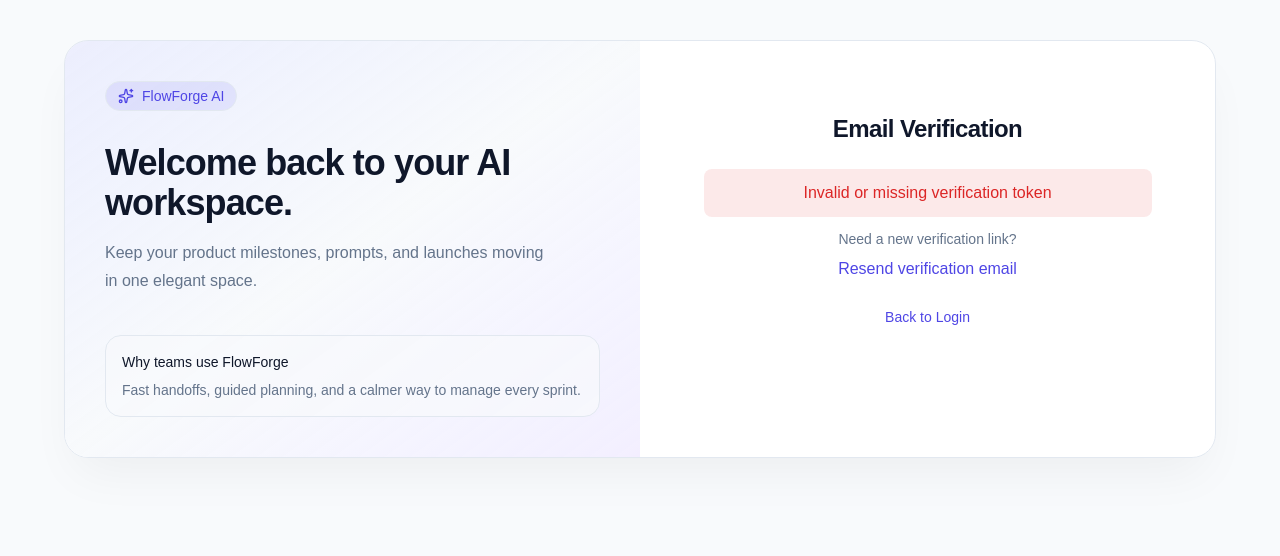
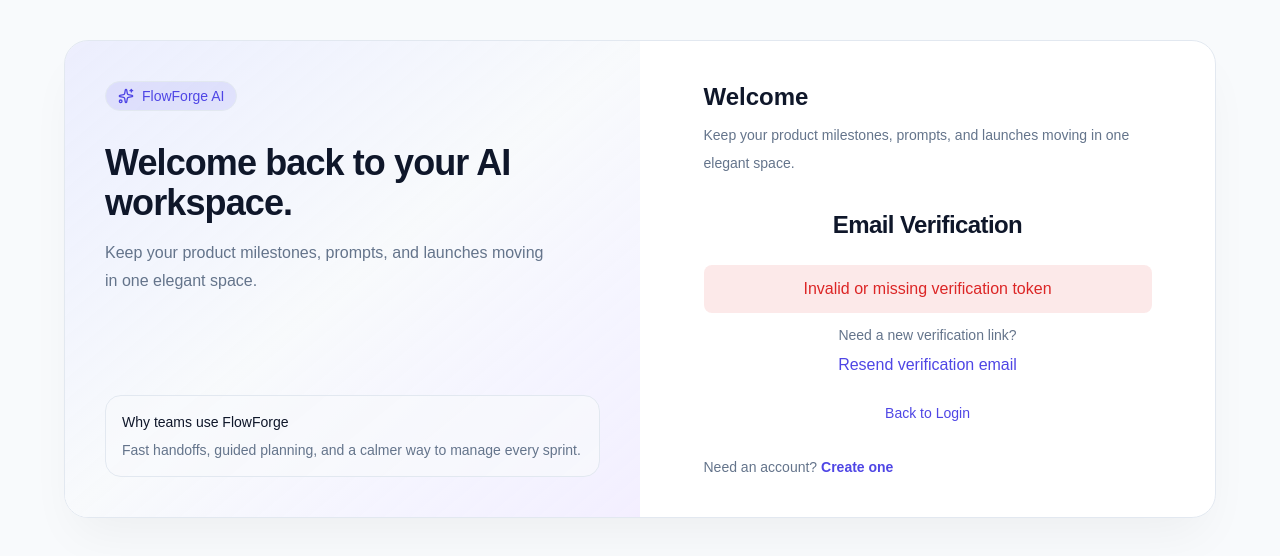
Before and after one commit to iliya-baghjari/flowforge-ai, a Next.js app: page /verify-email in a window 1280 px wide. Shown: the top 556 px of the page. Built offline with nearby package versions, Linux system fonts and the light colour scheme; no server answers.

Commit message:
fixing email.ts and prisma.ts

```diff
--- a/src/components/auth/auth-shell.tsx
+++ b/src/components/auth/auth-shell.tsx
@@ -5,22 +5,22 @@ import { Sparkles } from "lucide-react";
 import { cn } from "@/lib/utils";
 
 interface AuthShellProps {
-  title: string;
-  subtitle: string;
+  title?: string;
+  subtitle?: string;
   children: React.ReactNode;
-  footerText: string;
-  footerLinkHref: string;
-  footerLinkLabel: string;
+  footerText?: string;
+  footerLinkHref?: string;
+  footerLinkLabel?: string;
   className?: string;
 }
 
 export const AuthShell: React.FC<AuthShellProps> = ({
-  title,
-  subtitle,
+  title = "Welcome",
+  subtitle = "Keep your product milestones, prompts, and launches moving in one elegant space.",
   children,
-  footerText,
-  footerLinkHref,
-  footerLinkLabel,
+  footerText = "Need an account?",
+  footerLinkHref = "/register",
+  footerLinkLabel = "Create one",
   className,
 }) => {
   return (
--- a/src/lib/email.ts
+++ b/src/lib/email.ts
@@ -1,7 +1,5 @@
 import crypto from "crypto";
-import { prisma } from "./prisma";
-
-const prisma = prisma();
+import { prisma } from "@/lib/prisma";
 
 export async function generateVerificationToken(email: string) {
   const token = crypto.randomBytes(32).toString("hex");
--- a/src/lib/prisma.ts
+++ b/src/lib/prisma.ts
@@ -15,4 +15,8 @@ export const prisma =
     adapter: new PrismaPg({ connectionString: process.env.DATABASE_URL }),
   });
 
+export function getPrisma() {
+  return prisma;
+}
+
 if (process.env.NODE_ENV !== "production") globalForPrisma.prisma = prisma;
```
